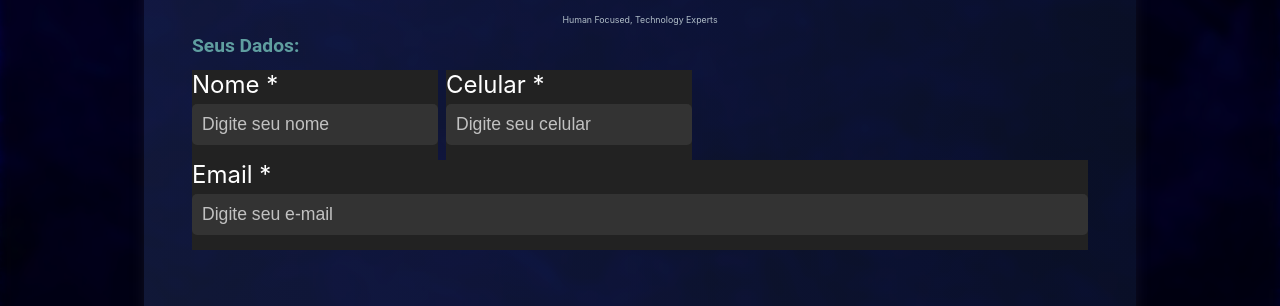
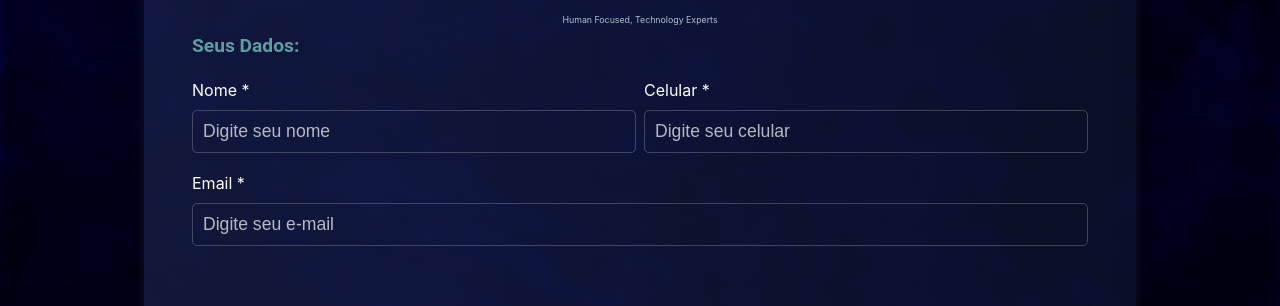
Before and after one commit to Duh0127/FeedbackSeidor, a React (Create React App) app: page / in a window 1280 px wide. Shown: the part 187-493 px from the top of the page. Built offline with nearby package versions, Linux system fonts and the light colour scheme.

Commit message:
Estilização Input

```diff
--- a/src/componentes/Input/Input.css
+++ b/src/componentes/Input/Input.css
@@ -1,27 +1,26 @@
-/* Input.css */
-.input-container {
-  background-color: #222;
+.input-container { /*campo envolta do input*/
   color: #fff;
-  display: flex;
-  flex-direction: column;
+  width: 100%;
 }
 
-.input-container input{
-  background-color: #333;
+.input-container input {  /*input*/
+  background-color: transparent;
+  box-sizing: border-box;
+  width: 100%;
   color: #fff;
   border: none;
+  border: 1px solid #ffffff36;
+  border-radius: 5px;
   outline: none;
   padding: 10px;
-  margin-bottom: 15px;
-  border-radius: 5px;
+  margin: 10px 0;
   font-size: 1.1rem;
 }
-.input-container input::placeholder{
+.input-container input::placeholder { /*placeholder do input*/
   color: #ffffffb2;
 }
 
-.input-container label {
+.input-container label {  /*label do input*/
   display: block;
-  margin-bottom: 5px;
-  font-size: 1.5rem;
+  margin: 10px 0 0 0;
 }
--- a/src/componentes/Input/index.js
+++ b/src/componentes/Input/index.js
@@ -2,8 +2,9 @@ import React from 'react';
 import './Input.css';
 
 const Input = ({ type, value, label, name, placeholder, onChange }) => {
-  const applyDateMask = (value) => {
-    if (label === 'Data') {
+
+  const applyDateMask = (value) => { // Adiciona máscara de data ao campo
+    if (label === 'Data') { // Se o label for 'Data', retorna a data atual
       const currentDate = new Date();
       const day = String(currentDate.getDate()).padStart(2, '0');
       const month = String(currentDate.getMonth() + 1).padStart(2, '0');
@@ -13,34 +14,40 @@ const Input = ({ type, value, label, name, placeholder, onChange }) => {
       const formattedValue = `${day}/${month}/${year} ${hours}:${minutes}`;
       return formattedValue;
     }
-    if (label === 'Celular') {
+
+    if (label === 'Celular *') { // Se o label for 'Celular *', retorna o número formatado
       const maskedValue = value.replace(/\D/g, ''); // Remove caracteres não numéricos
-      const formattedValue = `(${maskedValue.slice(0, 2)}) ${maskedValue.slice(2, 7)}-${maskedValue.slice(7, 11)}`;
-      return formattedValue;
+      const formattedValue = `${maskedValue.slice(0, 2)} ${maskedValue.slice(2, 7)} ${maskedValue.slice(7, 11)}`;
+      if(!maskedValue){
+        return '';
+      }
+      else{
+        return formattedValue;
+      }
     }
-
     return value;
   };
 
-  const handleChange = (event) => {
+  const handleChange = (event) => { // Função que é chamada toda vez que o valor do input é alterado
     const maskedValue = applyDateMask(event.target.value);
     onChange(maskedValue);
   };
 
+
+  /*INPUT*/
   return (
     <div className="input-container">
       <label htmlFor={name}>{label}</label>
       <input
         type={type}
-        value={applyDateMask(value)}
+        value={applyDateMask(value)} // Aplica a máscara de data ao valor do input
         id={name}
         name={name}
         placeholder={placeholder}
-        onChange={handleChange}
+        onChange={handleChange} // Chama a função que é executada toda vez que o valor do input é alterado
         readOnly={label === 'Data'} // Impede a edição do campo se o label for 'Data'
       />
     </div>
   );
 };
-
 export default Input;
```
